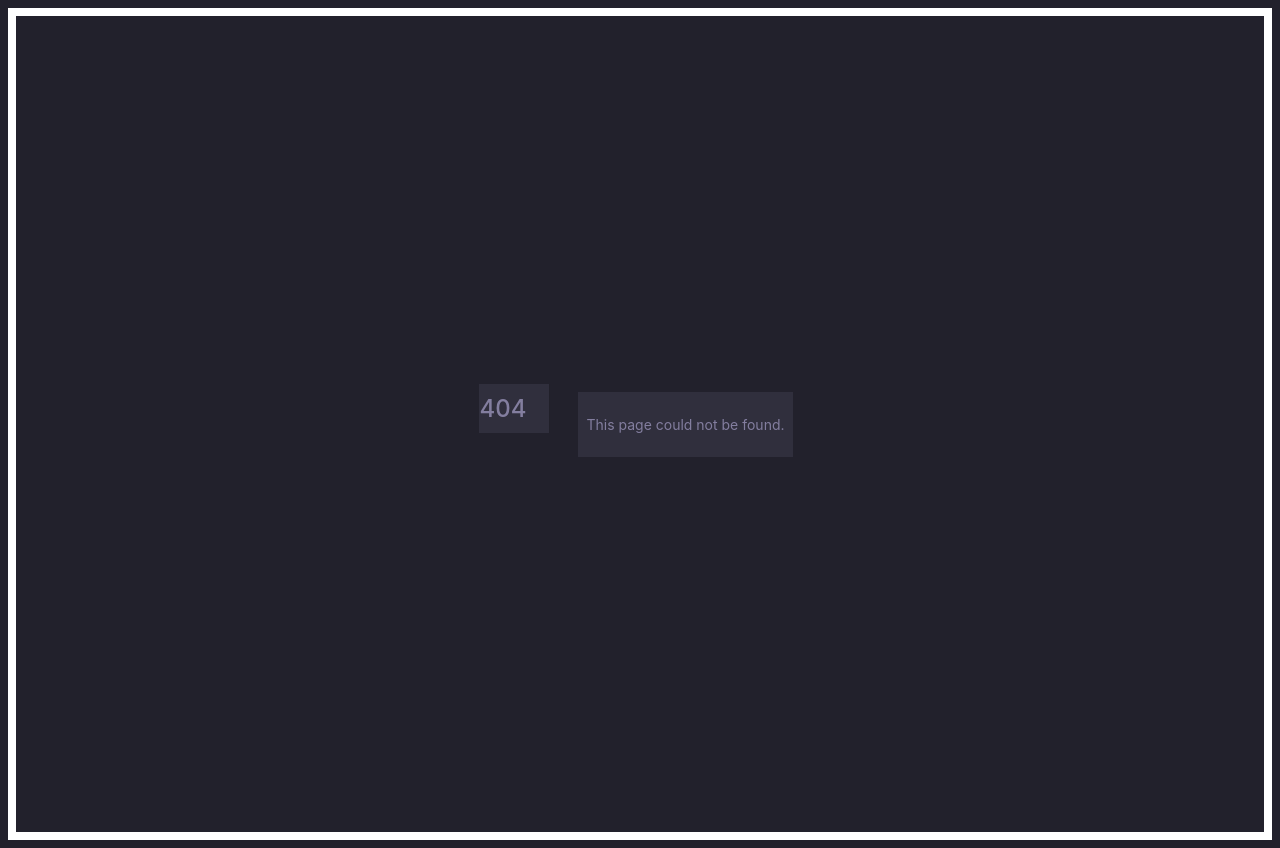
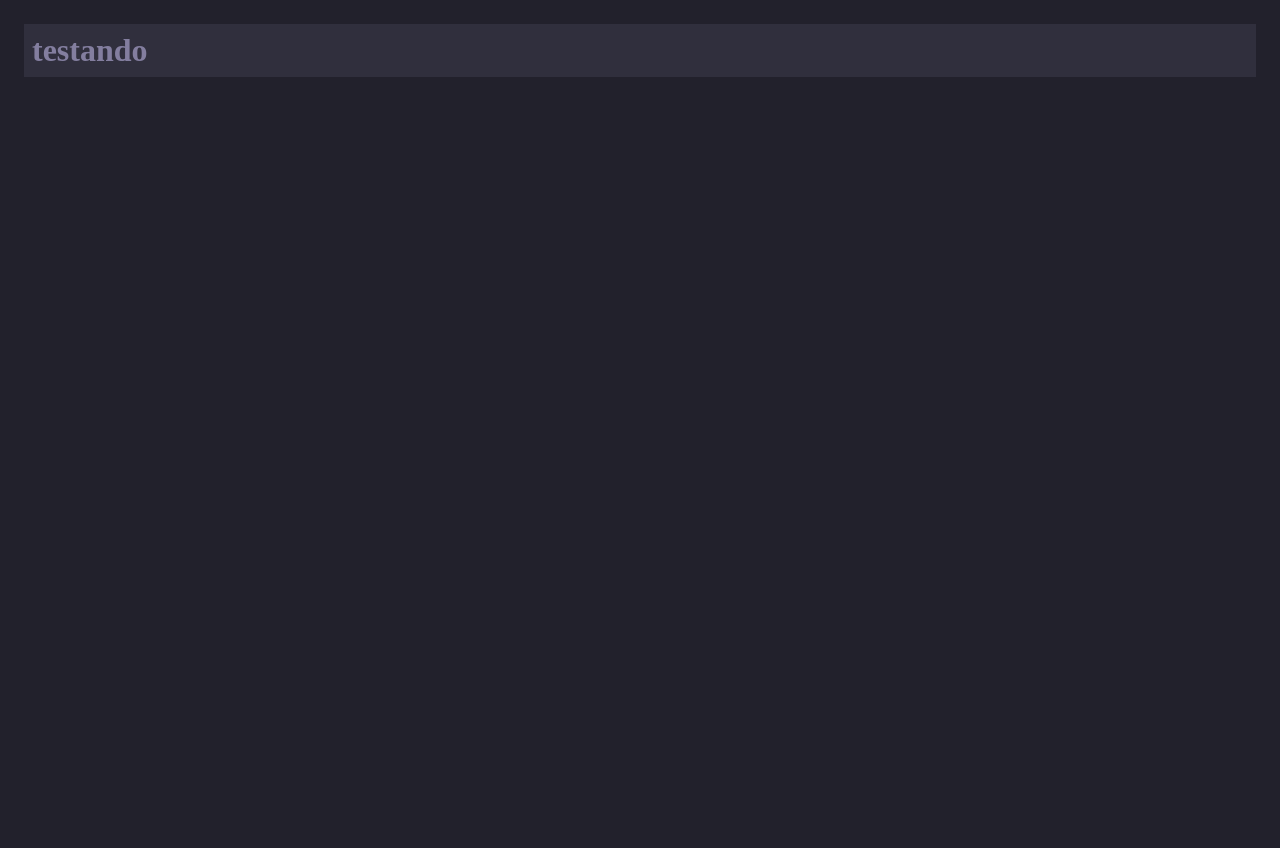
Before and after one commit to denner-august/curriculo-2.0, a Next.js app: page /Projetos in a window 1280 px wide. Before the commit this address had no page. After the commit the page ends 800 px from the top, so only its background shows below. Built offline with nearby package versions, Linux system fonts and the light colour scheme.

Commit message:
Create Projetos.tsx

```diff
--- /dev/null
+++ b/src/pages/Projetos.tsx
@@ -0,0 +1,3 @@
+export default function Projetos() {
+  return <h1>testando</h1>;
+}
```
